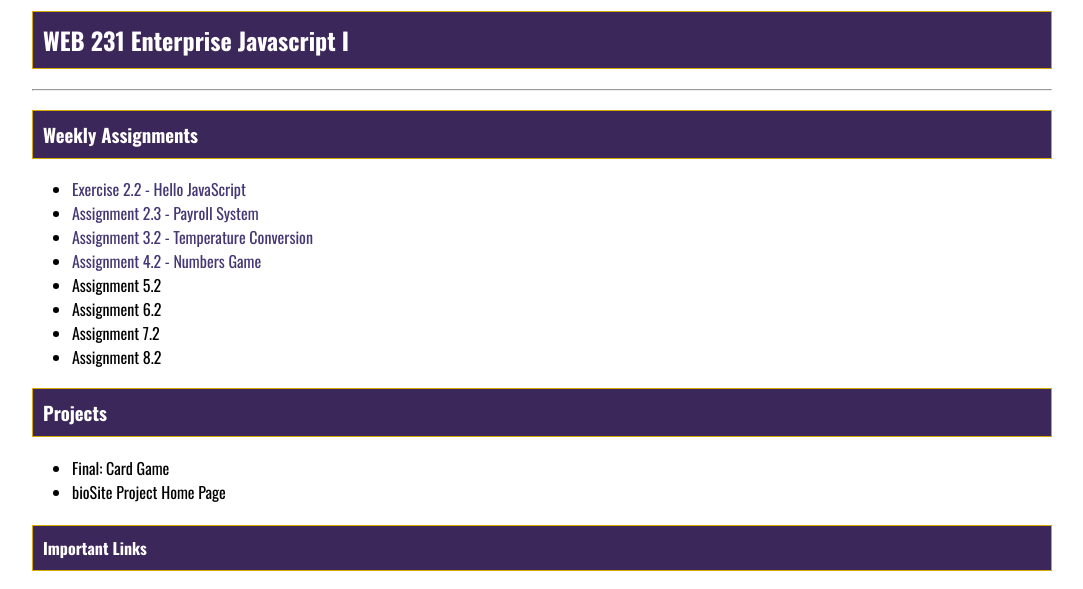
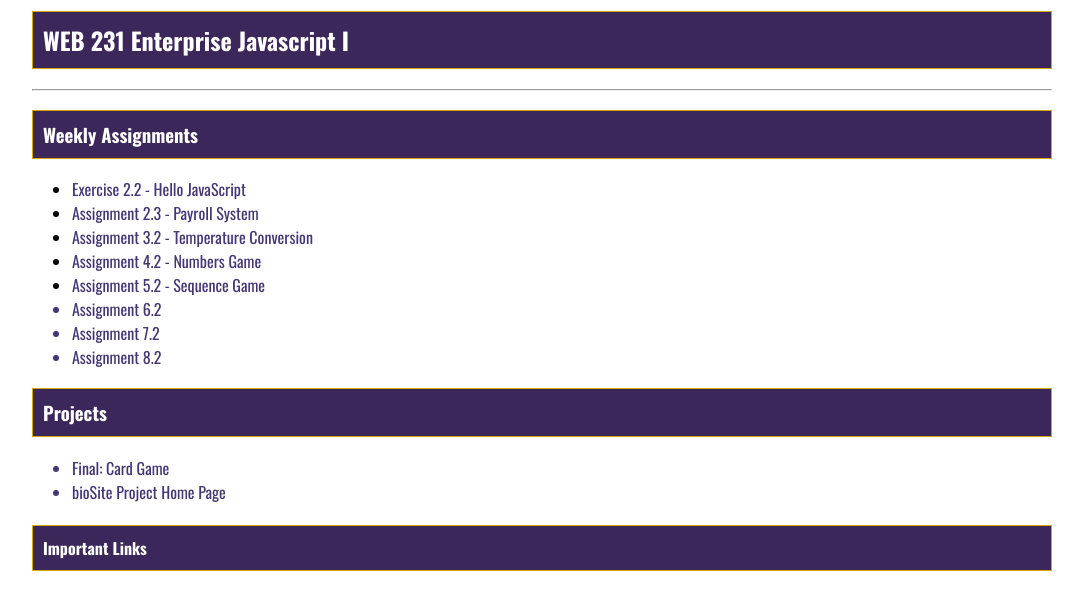
Before and after one commit to pcuauronava/web-231, a plain HTML site: page index.html in a window 1280 px wide. Shown: the part 181-770 px from the top of the page, without its empty margins (98-1181 px from the left). Drawn offline with nearby package versions, Linux system fonts and the light colour scheme.

```diff
--- a/index.html
+++ b/index.html
@@ -50,7 +50,8 @@
             >Assignment 4.2 - Numbers Game</a
           >
         </li>
-        <li>Assignment 5.2</li>
+        <li><a href="week-5/cuauro-sequence-game.html"
+          >Assignment 5.2 - Sequence Game</li>
         <li>Assignment 6.2</li>
         <li>Assignment 7.2</li>
         <li>Assignment 8.2</li>
```
Also changed, not shown: 1 other file.
